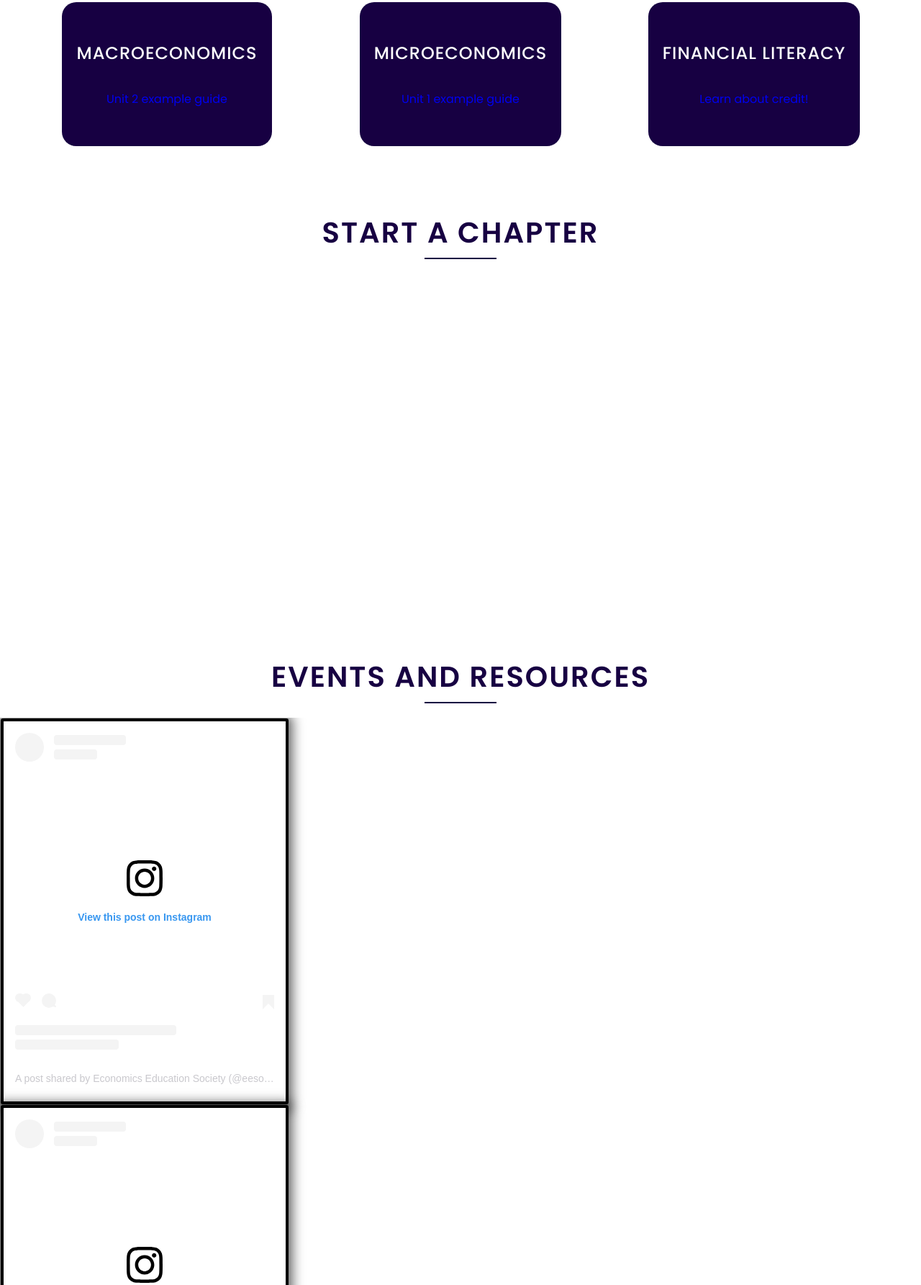
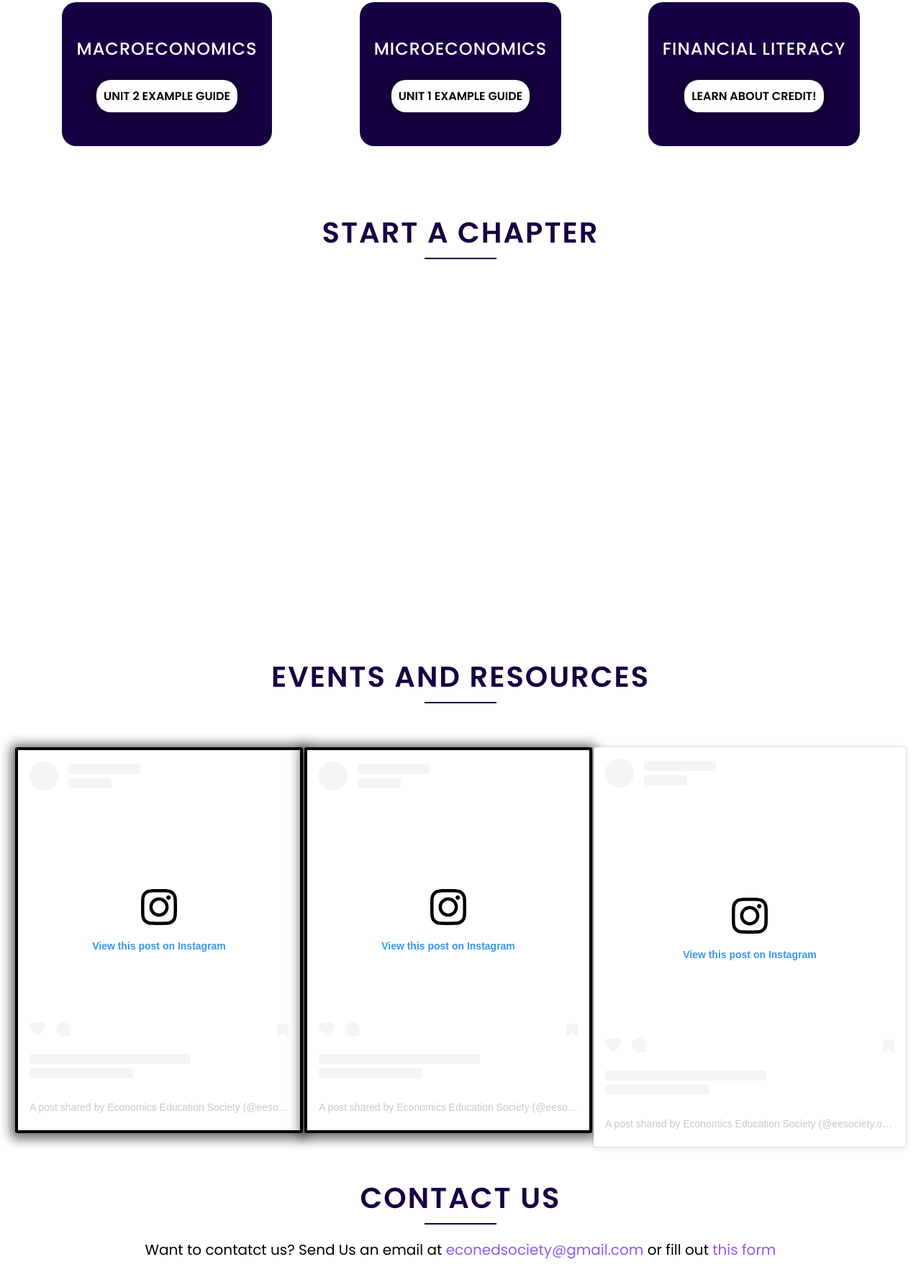
Before and after one commit to AarushSharma04/EconSociety, a plain HTML site: page index.html in a window 1280 px wide. Shown: the part 1539-3324 px from the top of the page at 72% size. Drawn offline with nearby package versions, Linux system fonts and the light colour scheme; a script that the page names is missing.

Commit message:
Update style.css

```diff
--- a/css/style.css
+++ b/css/style.css
@@ -593,6 +593,22 @@ nav a:hover::after {
     transition: .4s all ease;
 }
 
+.curriculum-card a {
+    padding: 10px;
+    background: white;
+    border-radius: 20px;
+    color: black;
+    text-transform: uppercase;
+    font-weight: 600;
+    box-shadow: var(--bs);
+    position: relative;
+}
+
+.curriculum-card a:hover {
+    transform: translateY(5px);
+}
+
+
 .curriculum-card:hover {
     transform: scale(1.05);
 }
@@ -640,6 +656,18 @@ nav a:hover::after {
     border-bottom: 2px solid rgb(var(--sec));
 }
 
+.event-grid {
+    display: flex;
+    flex-direction: row;
+    justify-content: space-evenly;
+    align-items: flex-start;
+    padding: 20px;
+    margin-top: 20px;
+    text-align: center;
+    overflow: hidden;
+}
+
+
 .socials-grid {
     display: flex;
     justify-content: center;
@@ -648,6 +676,15 @@ nav a:hover::after {
     margin-top: 20px;
     text-align: center;
     overflow: hidden;
+}
+
+@media only screen and (max-width: 1200px) {
+    .event-grid {
+        flex-direction: column;
+        justify-content: center;
+        align-content: center;
+        align-items: center;
+    }
 }
 
 .socials-grid a {
```
